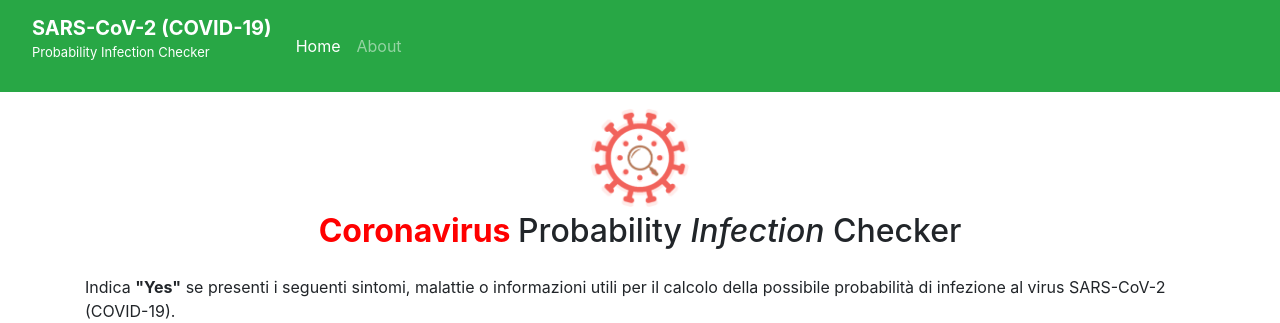
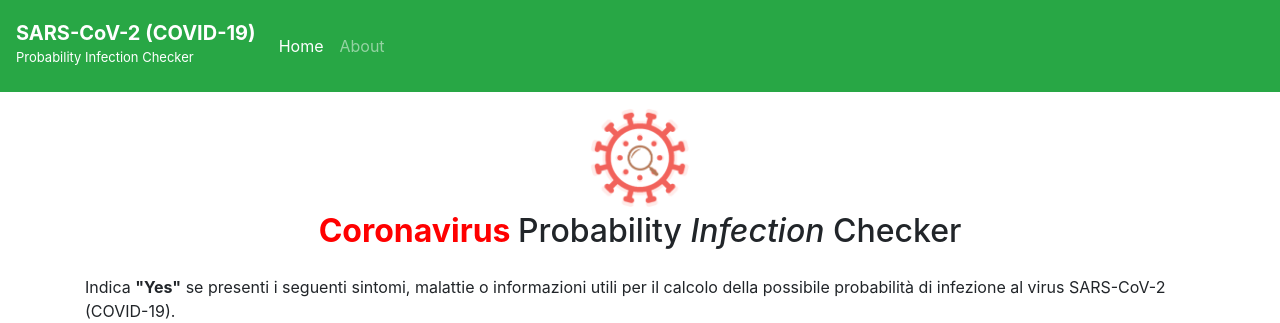
Before and after one commit to LaErre9/POC_MLOps-Covid_Probability_Infection_Checker, a Flask app: page / in a window 1280 px wide. Shown: the top 323 px of the page. Run offline with Flask 2, Linux system fonts and the light colour scheme; parts of the project's set-up code (start-up, migrations or seed data) failed here and were passed over; some libraries are stand-ins or nearby versions.

Commit message:
commit update HTML file and other

```diff
--- a/templates/index.html
+++ b/templates/index.html
@@ -4,6 +4,10 @@
     <!-- Meta tags -->
     <meta charset="utf-8">
     <meta name="viewport" content="width=device-width, initial-scale=1, shrink-to-fit=no">
+    <meta name="description" content="Test di verifica infezione al SARS-CoV-2 (COVID-19)">
+    <meta name="keywords" content="Covid-19, MLOps, SARS-CoV-2 Probability Checker, Covid-19 Probability Checker, SARS-CoV-2 Probability Infection Checker, Covid-19 Probability Infection Checker">
+    <meta name="author" content="Antonio Romano">
+    <meta name="viewport" content="width=device-width, initial-scale=1.0">
 
     <!-- Bootstrap CSS -->
     <link rel="stylesheet" href="https://stackpath.bootstrapcdn.com/bootstrap/4.3.1/css/bootstrap.min.css">
@@ -14,9 +18,9 @@
   <body>
     <!--NavBar-->
     <nav class="navbar navbar-expand-lg navbar-dark bg-success">
-  <a class="navbar-brand" href="#">
-    <div>
-      <span style="margin-top: 10px;"><b>SARS-CoV-2 (COVID-19)</b><br><p style="font-size: small;">Probability Infection Checker</p></a></span>
+
+    <div style="margin-top: 10px; margin-right: 15px;">
+      <span style="margin-top: 10px; color: white; font-size: 20px ;"><b>SARS-CoV-2 (COVID-19)</b><br><p style="font-size: small;">Probability Infection Checker</p></a></span>
     </div>
   <button class="navbar-toggler" type="button" data-toggle="collapse" data-target="#navbarSupportedContent" aria-controls="navbarSupportedContent" aria-expanded="false" aria-label="Toggle navigation">
     <span class="navbar-toggler-icon"></span>
--- a/templates/show.html
+++ b/templates/show.html
@@ -4,6 +4,10 @@
     <!--Meta tags-->
     <meta charset="utf-8">
     <meta name="viewport" content="width=device-width, initial-scale=1, shrink-to-fit=no">
+    <meta name="description" content="Test di verifica infezione al SARS-CoV-2 (COVID-19)">
+    <meta name="keywords" content="Covid-19, MLOps, SARS-CoV-2 Probability Checker, Covid-19 Probability Checker, SARS-CoV-2 Probability Infection Checker, Covid-19 Probability Infection Checker">
+    <meta name="author" content="Antonio Romano">
+    <meta name="viewport" content="width=device-width, initial-scale=1.0">
 
     <!--Bootstrap CSS-->
     <link rel="stylesheet" href="https://stackpath.bootstrapcdn.com/bootstrap/4.3.1/css/bootstrap.min.css">
```
